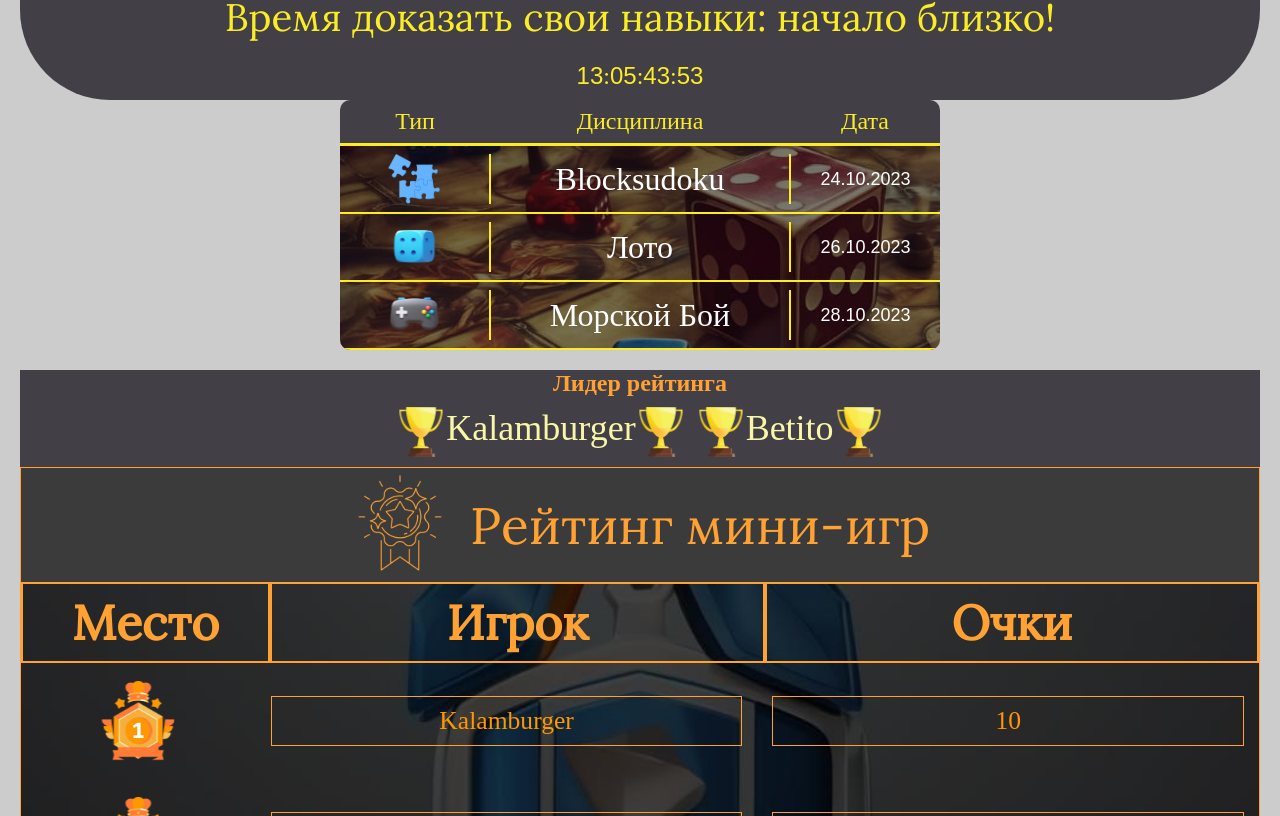
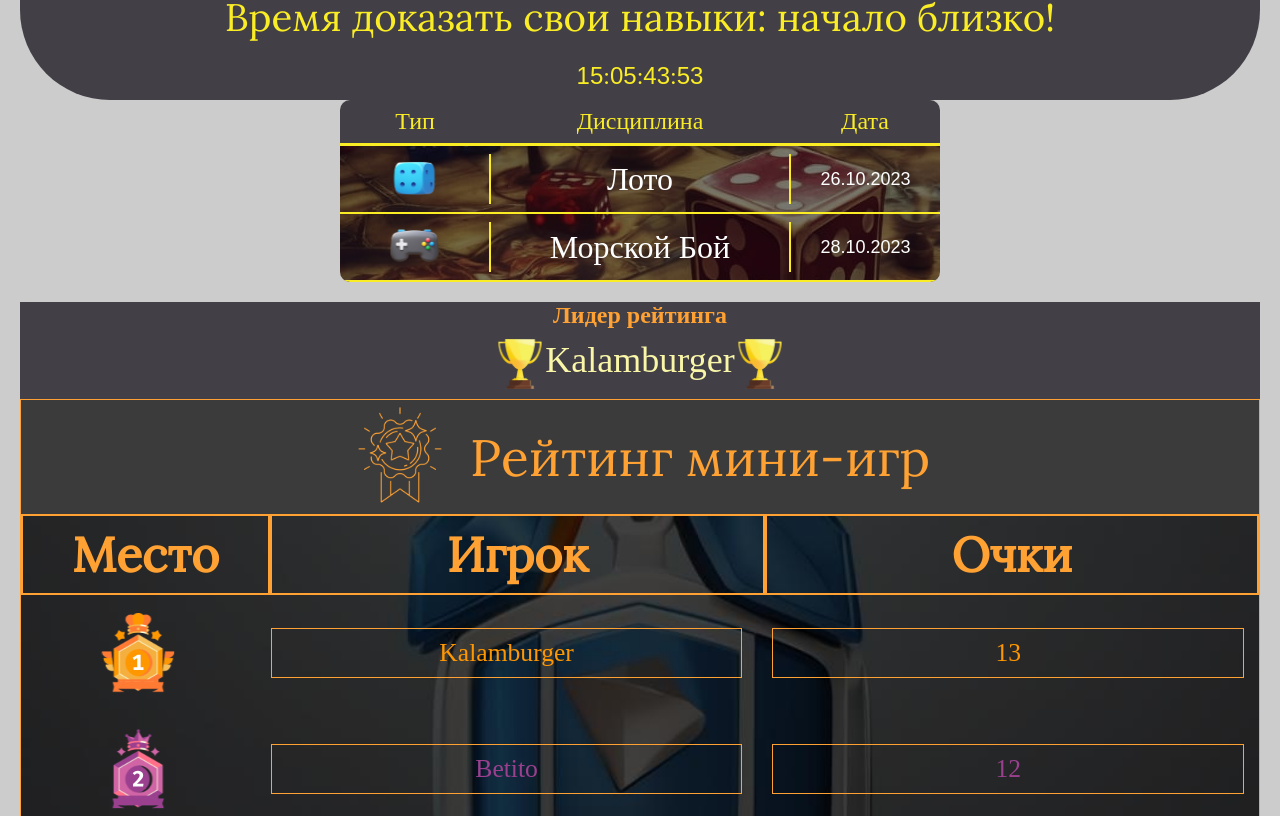
Before and after one commit to Akula3331/TourneyX, a React (Create React App) app: page / in a window 1280 px wide. Shown: the part 364-1180 px from the top of the page. Built offline with nearby package versions, Linux system fonts and the light colour scheme; a web font is replaced by a local one.

Commit message:
modified:   public/players.json 	modified:   src/components/TimeCon/TimeCon.jsx 	modified:   src/pages/ArchivePage/ArchivePage.jsx

```diff
--- a/public/players.json
+++ b/public/players.json
@@ -2,7 +2,7 @@
     "players": [
       {
         "name": "Kalamburger",
-        "points":10,
+        "points":13,
         "megapoint":0,
         "games": [
           { "name": "Шахматы", "firstPlace": 0, "secondPlace": 0, "thirdPlace": 0, "fourthPlace": 0 },
@@ -24,12 +24,12 @@
           { "name": "Rusted Warfare", "firstPlace": 0, "secondPlace": 0, "thirdPlace": 0, "fourthPlace": 0 },
           { "name": "Морской Бой", "firstPlace": 0, "secondPlace": 0, "thirdPlace": 0, "fourthPlace": 0 },
           { "name": "Завоевание Фортуны", "firstPlace": 0, "secondPlace": 0, "thirdPlace": 0, "fourthPlace": 0 },
-          { "name": "Blocksudoku", "firstPlace": 0, "secondPlace": 0, "thirdPlace": 0, "fourthPlace": 0 }
+          { "name": "Blocksudoku", "firstPlace": 1, "secondPlace": 0, "thirdPlace": 0, "fourthPlace": 0 }
         ]
       },
       {
         "name": "Betito",
-        "points":10,
+        "points":12,
         "megapoint":0,
         "games": [
           { "name": "Шахматы", "firstPlace": 0, "secondPlace": 0, "thirdPlace": 0, "fourthPlace": 0 },
@@ -51,12 +51,12 @@
           { "name": "Rusted Warfare", "firstPlace": 0, "secondPlace": 0, "thirdPlace": 0, "fourthPlace": 0 },
           { "name": "Морской Бой", "firstPlace": 0, "secondPlace": 0, "thirdPlace": 0, "fourthPlace": 0 },
           { "name": "Завоевание Фортуны", "firstPlace": 0, "secondPlace": 0, "thirdPlace": 0, "fourthPlace": 0 },
-          { "name": "Blocksudoku", "firstPlace": 0, "secondPlace": 0, "thirdPlace": 0, "fourthPlace": 0 }
+          { "name": "Blocksudoku", "firstPlace": 0, "secondPlace": 1, "thirdPlace": 0, "fourthPlace": 0 }
         ]
       },
       {
         "name": "Gorbatic",
-        "points":8,
+        "points":9,
         "megapoint":0,
         "games": [
           { "name": "Шахматы", "firstPlace": 0, "secondPlace": 0, "thirdPlace": 0, "fourthPlace": 0 },
@@ -78,7 +78,7 @@
           { "name": "Rusted Warfare", "firstPlace": 0, "secondPlace": 0, "thirdPlace": 0, "fourthPlace": 0 },
           { "name": "Морской Бой", "firstPlace": 0, "secondPlace": 0, "thirdPlace": 0, "fourthPlace": 0 },
           { "name": "Завоевание Фортуны", "firstPlace": 0, "secondPlace": 0, "thirdPlace": 0, "fourthPlace": 0 },
-          { "name": "Blocksudoku", "firstPlace": 0, "secondPlace": 0, "thirdPlace": 0, "fourthPlace": 0 }
+          { "name": "Blocksudoku", "firstPlace": 0, "secondPlace": 0, "thirdPlace": 1, "fourthPlace": 0 }
         ]
       },
       {
@@ -105,7 +105,7 @@
           { "name": "Rusted Warfare", "firstPlace": 0, "secondPlace": 0, "thirdPlace": 0, "fourthPlace": 0 },
           { "name": "Морской Бой", "firstPlace": 0, "secondPlace": 0, "thirdPlace": 0, "fourthPlace": 0 },
           { "name": "Завоевание Фортуны", "firstPlace": 0, "secondPlace": 0, "thirdPlace": 0, "fourthPlace": 0 },
-          { "name": "Blocksudoku", "firstPlace": 0, "secondPlace": 0, "thirdPlace": 0, "fourthPlace": 0 }
+          { "name": "Blocksudoku", "firstPlace": 0, "secondPlace": 0, "thirdPlace": 0, "fourthPlace": 1 }
         ]
       }
     ]
--- a/src/components/TimeCon/TimeCon.jsx
+++ b/src/components/TimeCon/TimeCon.jsx
@@ -4,7 +4,6 @@ import BlockTime from "../BlockTime/BlockTime";
 
 export default function TimeCon({ onFirstDateFromChild }) {
   const initialData = [
-    { img: "/icons/timeIcon/puzzle.svg", dis: "Blocksudoku", data: "24.10.2023"},
     { img: "/icons/timeIcon/dice.svg", dis: "Лото", data: "26.10.2023"},
     { img: "/icons/timeIcon/gamecontroller.svg", dis: "Морской Бой", data: "28.10.2023"},
   ];
--- a/src/pages/ArchivePage/ArchivePage.jsx
+++ b/src/pages/ArchivePage/ArchivePage.jsx
@@ -11,6 +11,7 @@ export default function ArchivePage() {
     { name: "Дурак", date: "2023-10-18", firstPlace: 'Kalamburger', secondPlace: 'CFKN', thirdPlace: 'Gorbatic', fourthPlace: 'Betito' },
     { name: "Uno", date: "2023-10-20", firstPlace: 'Betito', secondPlace: 'Gorbatic', thirdPlace: 'CFKN', fourthPlace: 'Kalamburger' },
     { name: "Ping Pong", date: "2023-10-23", firstPlace: 'Kalamburger', secondPlace: 'CFKN', thirdPlace: 'Gorbatic', fourthPlace: 'Betito' },
+    { name: "Blocksudoku", date: "2023-10-24", firstPlace: 'Kalamburger', secondPlace: 'Betito', thirdPlace: 'Gorbatic', fourthPlace: 'CFKN' },
 
   ];
 
```
